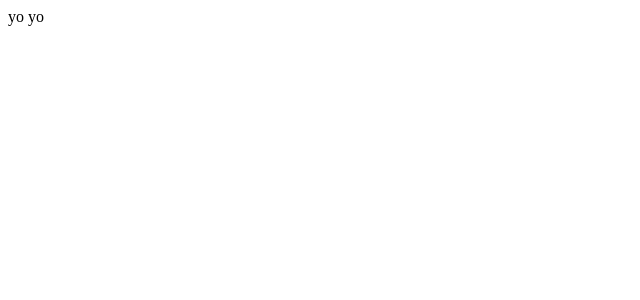
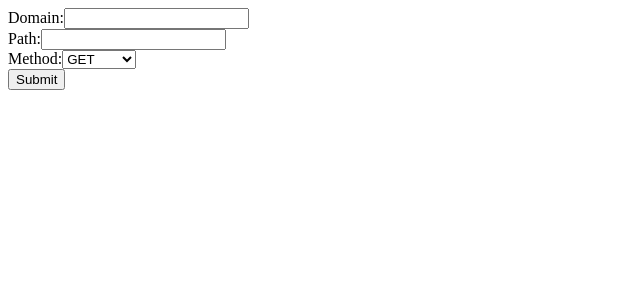
Before and after one commit to cenacrharsh/url-validator, a React (Create React App) app: page / in a window 1280 px wide. Shown: the top 300 px of the page, without its empty margins (0-640 px from the left). Built offline with nearby package versions, Linux system fonts and the light colour scheme.

Commit message:
UI complete

```diff
--- a/src/App.js
+++ b/src/App.js
@@ -1,5 +1,11 @@
+import UriValidator from "./components/UrlValidator";
+
 function App() {
-  return <div className="App">yo yo</div>;
+  return (
+    <div className="App">
+      <UriValidator />
+    </div>
+  );
 }
 
 export default App;
--- /dev/null
+++ b/src/components/UrlValidator.js
@@ -0,0 +1,73 @@
+import React, { useState } from "react";
+
+const UriValidator = () => {
+  const [domain, setDomain] = useState("");
+  const [path, setPath] = useState("");
+  const [method, setMethod] = useState("GET");
+  const [body, setBody] = useState("");
+  const [message, setMessage] = useState("");
+
+  const handleSubmit = (e) => {
+    e.preventDefault();
+
+    let url = `${domain}/${path.split(" ").join("/")}`;
+    setMessage(`URL: ${url}`);
+
+    if (method === "POST" || method === "PUT") {
+      if (!body) {
+        setMessage("Error in the Body");
+        return;
+      }
+    }
+  };
+
+  return (
+    <form onSubmit={handleSubmit} data-testid="submit">
+      <div>
+        <label>Domain:</label>
+        <input
+          type="text"
+          value={domain}
+          onChange={(e) => setDomain(e.target.value)}
+          data-testid="domain"
+        />
+      </div>
+      <div>
+        <label>Path:</label>
+        <input
+          type="text"
+          value={path}
+          onChange={(e) => setPath(e.target.value)}
+          data-testid="path"
+        />
+      </div>
+      <div>
+        <label>Method:</label>
+        <select
+          value={method}
+          onChange={(e) => setMethod(e.target.value)}
+          data-testid="method"
+        >
+          <option value="GET">GET</option>
+          <option value="POST">POST</option>
+          <option value="PUT">PUT</option>
+          <option value="DELETE">DELETE</option>
+        </select>
+      </div>
+      {(method === "POST" || method === "PUT") && (
+        <div>
+          <label>Body:</label>
+          <textarea
+            value={body}
+            onChange={(e) => setBody(e.target.value)}
+            data-testid="body"
+          />
+        </div>
+      )}
+      <button type="submit">Submit</button>
+      <div data-testid="message">{message}</div>
+    </form>
+  );
+};
+
+export default UriValidator;
```
